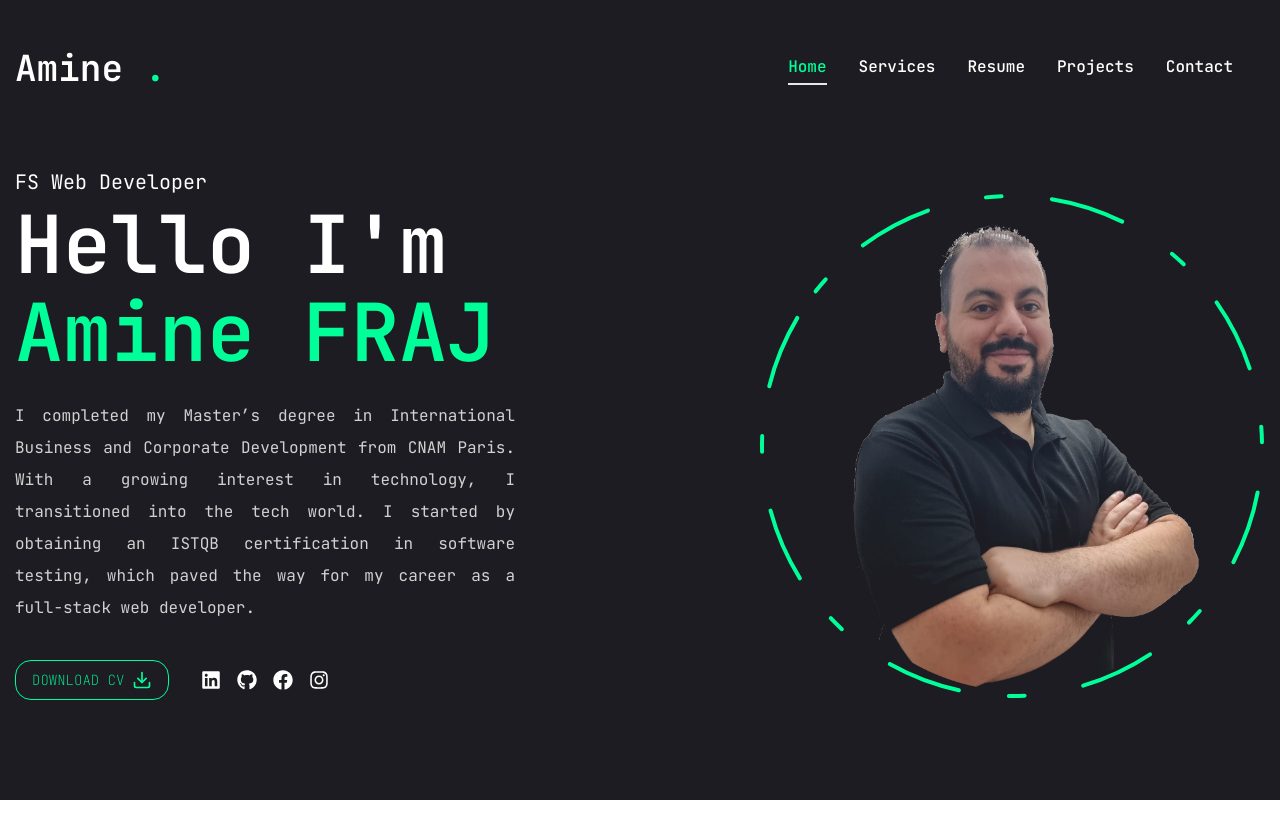
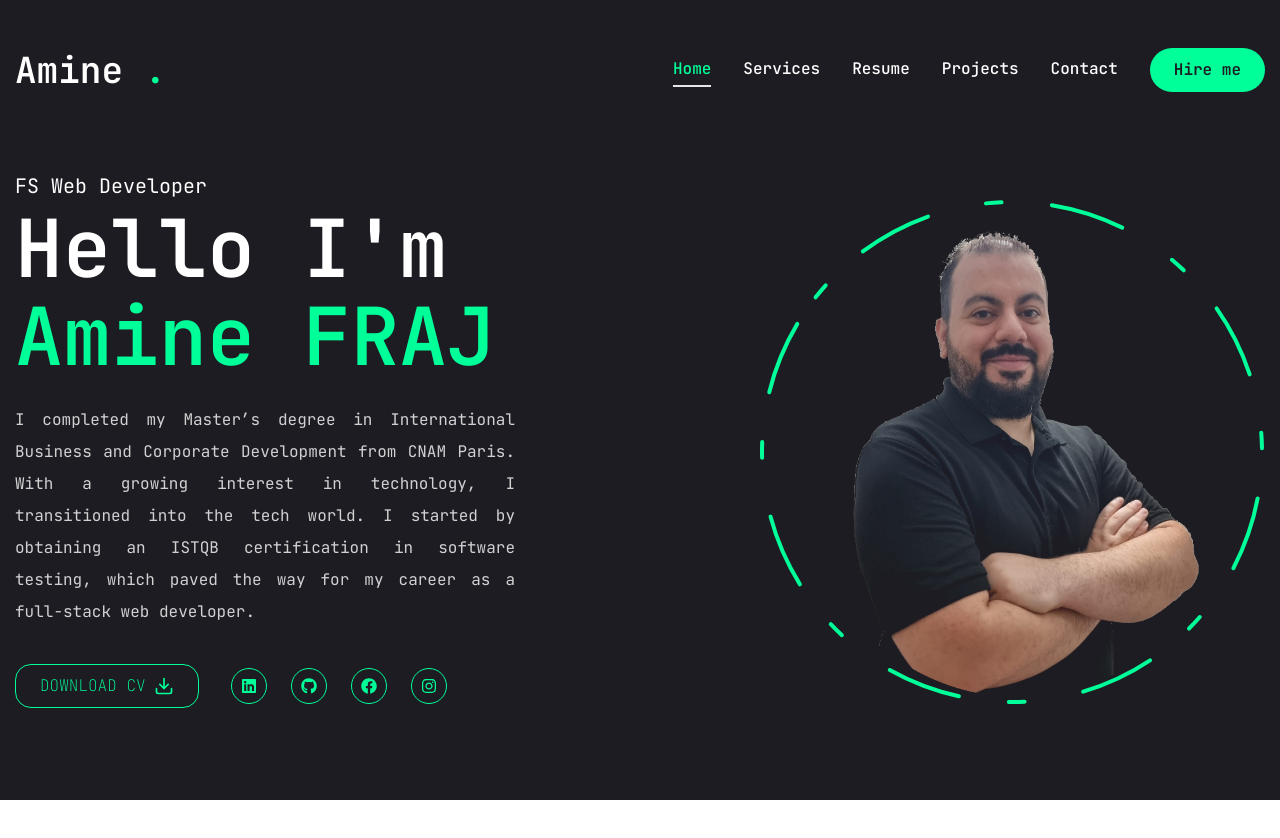
Before and after one commit to AmineFRAJ/nextjs-portfolio, a Next.js app: page / in a window 1280 px wide. Shown: the top 838 px of the page. Built offline with nearby package versions, Linux system fonts and the light colour scheme.

Commit message:
update buttons/social

```diff
--- a/app/page.jsx
+++ b/app/page.jsx
@@ -45,8 +45,11 @@ const Home = () => {
               </Button>
               {/* </a> */}
 
-              <div className="xl:mb-0">
-                <Socials />
+              <div className="mb-8 xl:mb-0">
+                <Socials
+                  containerStyles="flex gap-6"
+                  iconStyles="w-9 h-9 border border-accent rounded-full flex justify-center items-center text-accent text-base hover:bg-accent hover:text-primary hover:transition-all duration-500"
+                />
               </div>
             </div>
           </div>
--- a/app/projects/page.jsx
+++ b/app/projects/page.jsx
@@ -165,7 +165,7 @@ const Projects = () => {
               <ul className="flex gap-4">
                 {project.stack.map((item, index) => {
                   return (
-                    <li key={index} className="text-sm text-accent lg:text-l ">
+                    <li key={index} className=" text-accent text-xs lg:text-lg">
                       {item.name} {index !== project.stack.length - 1 && ","}
                     </li>
                   );
@@ -176,29 +176,29 @@ const Projects = () => {
               {/*buttons */}
               <div className="flex items-center gap-4">
                 {/*Live project  button */}
+
                 {project.live && project.live !== "" && (
                   <Link href={project.live}>
                     <TooltipProvider delayDuration={100}>
                       <Tooltip>
-                        <TooltipTrigger
-                          className="w-[70px] h-[70px] rounded-full bg-whi
-                        te/5 flex justify-center items-center group"
-                        >
+                        <TooltipTrigger className="w-[70px] h-[70px] rounded-full bg-white/5 flex justify-center items-center group ">
                           <BsArrowUpRight className="text-white text-3xl group-hover:text-accent" />
                         </TooltipTrigger>
                         <TooltipContent>
-                          <p>Visit Project</p>
+
+                          <p>Visit project</p>
                         </TooltipContent>
                       </Tooltip>
                     </TooltipProvider>
                   </Link>
                 )}
+
                 {/*github project  button */}
-                {project.github && project.github !== "" && (
+                {project.github && project.github !== "" ? (
                   <Link href={project.github}>
                     <TooltipProvider delayDuration={100}>
                       <Tooltip>
-                        <TooltipTrigger className="w-[70px] h-[70px] rounded-full bg-white/5 flex justify-center items-center group ">
+                        <TooltipTrigger className="w-[70px] h-[70px] rounded-full bg-white/5 flex justify-center items-center group">
                           <BsGithub className="text-white text-3xl group-hover:text-accent" />
                         </TooltipTrigger>
                         <TooltipContent>
@@ -207,6 +207,17 @@ const Projects = () => {
                       </Tooltip>
                     </TooltipProvider>
                   </Link>
+                ) : (
+                  <div className="w-[70px] h-[70px] rounded-full bg-gray-300 flex justify-center items-center cursor-not-allowed">
+                    <BsGithub className="text-gray-500 text-3xl" />
+                    <TooltipProvider delayDuration={100}>
+                      <Tooltip>
+                        <TooltipContent>
+                          <p>GitHub repository not available</p>
+                        </TooltipContent>
+                      </Tooltip>
+                    </TooltipProvider>
+                  </div>
                 )}
               </div>
             </div>
@@ -225,7 +236,7 @@ const Projects = () => {
                       {/*overlay*/}
                       <div className="absolute top-0 bottom-0 w-full h-full bg-black/10 z-10"></div>
                       {/*image */}
-                      <div className="relative w-full h-full">
+                      <div className="relative w-full h-full ">
                         <Image
                           src={project.image}
                           fill
@@ -236,7 +247,7 @@ const Projects = () => {
                     </div>
                     {/* slider buttons */}
                     <WorkSliderBtns
-                      containerStyles="flex gap-2 absolute right-0 bottom-[calc(50%_-_22px)] xl:bottom-0 z-20 w-full justify-between xl:w-max xl:justify-none "
+                      containerStyles=" flex gap-2 absolute right-0 bottom-[calc(50%_-_22px)] xl:bottom-0 z-20 w-full justify-between xl:w-max xl:justify-none "
                       btnStyles="  bg-gray-200/50 rounded-full p-2 text-primary  hover:bg-white hover:text-accent flex justify-center  items-center transition-all"
                     />
                   </SwiperSlide>
--- a/components/Header.jsx
+++ b/components/Header.jsx
@@ -2,6 +2,7 @@ import Link from "next/link";
 
 import Nav from "./Nav";
 import MobileNav from "./MobileNav";
+import { Button } from "./ui/button";
 
 const Header = () => {
   return (
@@ -17,6 +18,10 @@ const Header = () => {
         <div className="hidden xl:flex items-center gap-8">
           <Nav />
           <Link href="/contact">
+          <Button  >
+  Hire me
+</Button>
+
 
           </Link>
         </div>
--- a/components/Socials.jsx
+++ b/components/Socials.jsx
@@ -2,18 +2,21 @@ import Link from "next/link";
 import React from "react";
 import { FaLinkedin, FaGithub, FaFacebook, FaInstagram } from "react-icons/fa";
 
-const Socials = () => {
+const Socials = ({ containerStyles, iconStyles }) => {
   const socials = [
-    { path: "https://www.linkedin.com/in/mohamed-amine-fraj-544111210/", icon: <FaLinkedin /> },
+    {
+      path: "https://www.linkedin.com/in/mohamed-amine-fraj-544111210/",
+      icon: <FaLinkedin />,
+    },
     { path: "https://github.com/AmineFRAJ", icon: <FaGithub /> },
     { path: "https://www.facebook.com/amine.fraj.18/", icon: <FaFacebook /> },
     { path: "https://www.instagram.com/amine_fredj/", icon: <FaInstagram /> },
   ];
 
   return (
-    <div className="flex space-x-4">
+    <div className={containerStyles}>
       {socials.map((item, index) => (
-        <Link key={index} href={item.path} target="_blank" rel="noopener noreferrer" className="text-xl hover:text-accent transition-all">
+        <Link key={index} href={item.path} className={iconStyles}>
           {item.icon}
         </Link>
       ))}
--- a/components/ui/button.jsx
+++ b/components/ui/button.jsx
@@ -5,25 +5,19 @@ import { cva } from "class-variance-authority";
 import { cn } from "@/lib/utils"
 
 const buttonVariants = cva(
-  "inline-flex items-center justify-center whitespace-nowrap rounded-md text-sm font-medium ring-offset-white transition-colors focus-visible:outline-none focus-visible:ring-2 focus-visible:ring-slate-950 focus-visible:ring-offset-2 disabled:pointer-events-none disabled:opacity-50 dark:ring-offset-slate-950 dark:focus-visible:ring-slate-300",
+  "inline-flex items-center justify-center whitespace-nowrap rounded-full text-base font-semibold ring-offset-white transition-colors ",
   {
     variants: {
       variant: {
-        default: "bg-slate-900 text-slate-50 hover:bg-slate-900/90 dark:bg-slate-50 dark:text-slate-900 dark:hover:bg-slate-50/90",
-        destructive:
-          "bg-red-500 text-slate-50 hover:bg-red-500/90 dark:bg-red-900 dark:text-slate-50 dark:hover:bg-red-900/90",
-        outline:
-          "border border-slate-200 bg-white hover:bg-slate-100 hover:text-slate-900 dark:border-slate-800 dark:bg-slate-950 dark:hover:bg-slate-800 dark:hover:text-slate-50",
-        secondary:
-          "bg-slate-100 text-slate-900 hover:bg-slate-100/80 dark:bg-slate-800 dark:text-slate-50 dark:hover:bg-slate-800/80",
-        ghost: "hover:bg-slate-100 hover:text-slate-900 dark:hover:bg-slate-800 dark:hover:text-slate-50",
-        link: "text-slate-900 underline-offset-4 hover:underline dark:text-slate-50",
+        default: "bg-accent text-primary  hover:bg-accent-hover  ",
+        primary:"bg-primary text-white",
+        outline :'border border-accent bg-transparent text-accent hover:bg-accent hover:text-primary'
       },
       size: {
-        default: "h-10 px-4 py-2",
-        sm: "h-9 rounded-md px-3",
-        lg: "h-11 rounded-md px-8",
-        icon: "h-10 w-10",
+        default: "h-[44px] px-6",
+        md: "h-[48px] px-6",
+        lg: "h-[56px] px-8 text-sm uppercase tracking-[2px] ",
+
       },
     },
     defaultVariants: {
```
